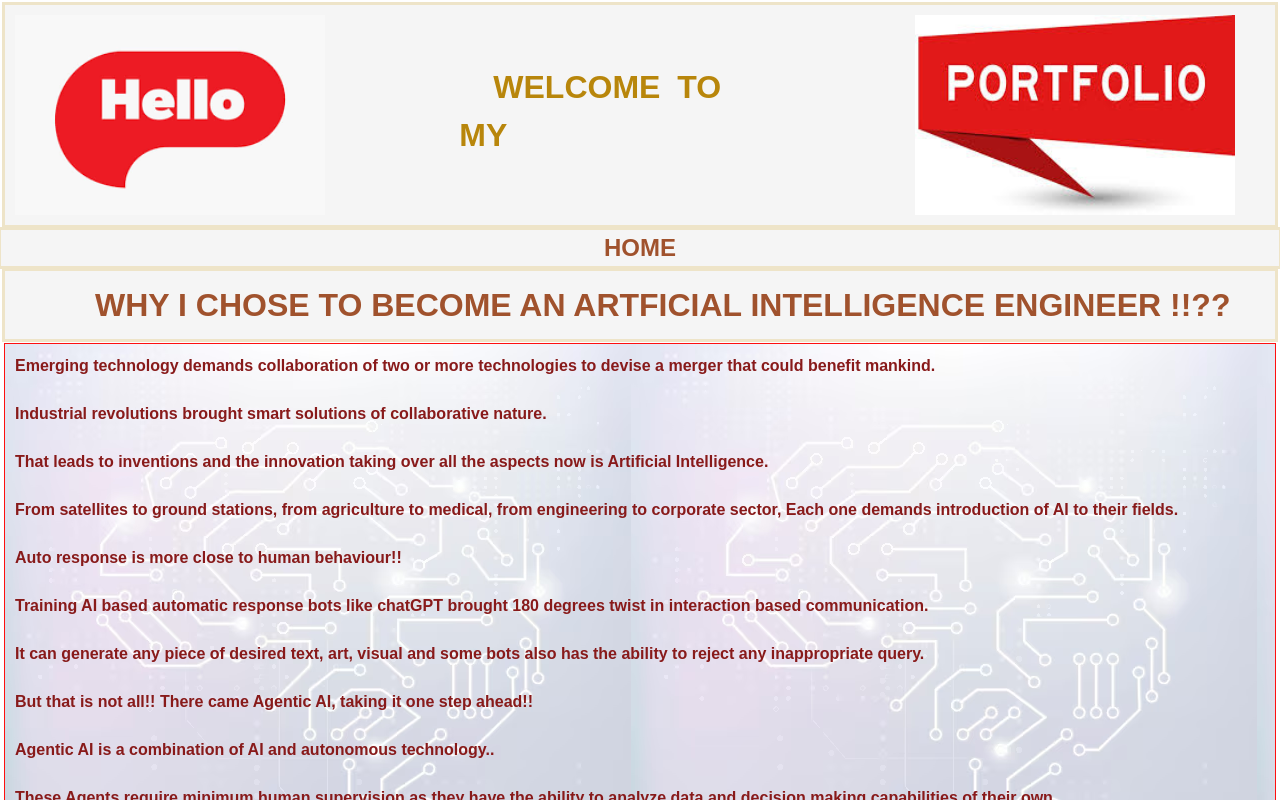
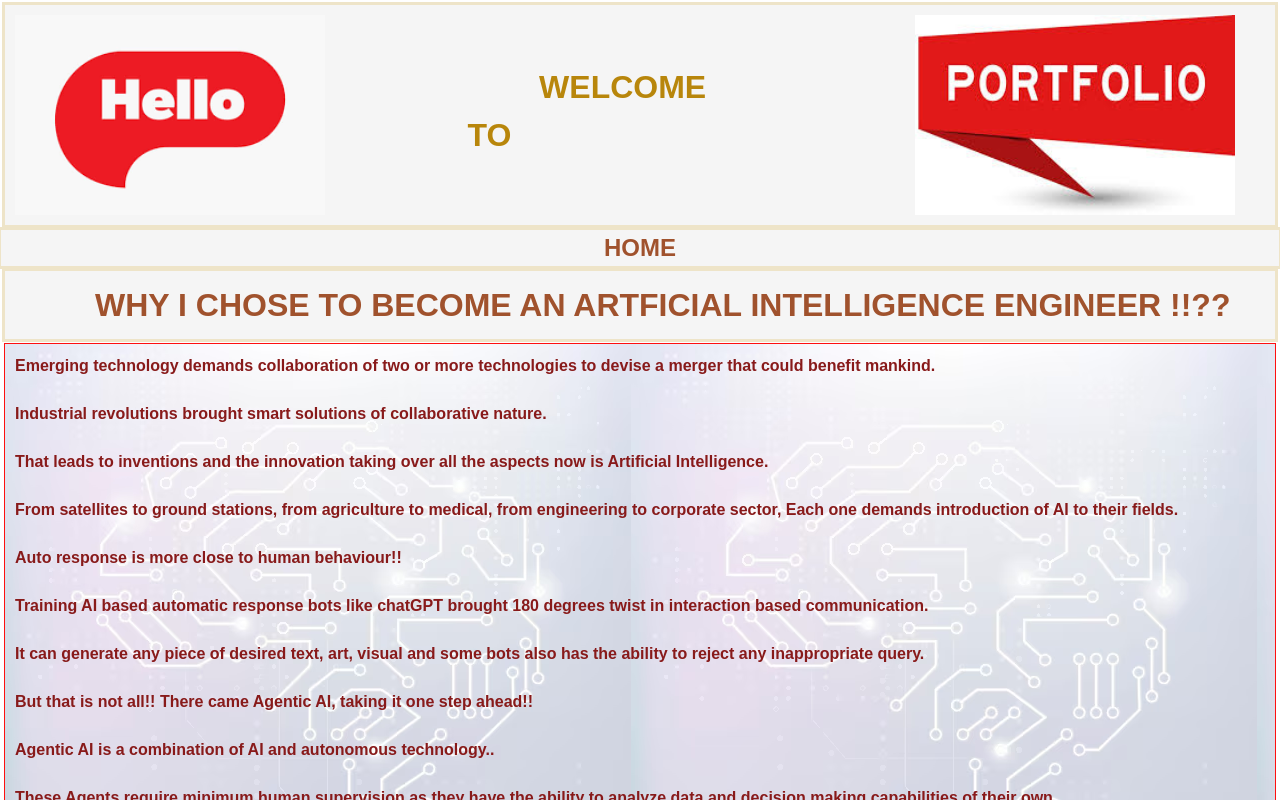
Before and after one commit to samiyamarium/portfolio_next_css, a Next.js app: page /pages/Home in a window 1280 px wide. Shown: the top 800 px of the page. Built offline with nearby package versions, Linux system fonts and the light colour scheme.

Commit message:
Update page.tsx

```diff
--- a/src/app/pages/Home/page.tsx
+++ b/src/app/pages/Home/page.tsx
@@ -9,7 +9,7 @@
     <div >
 
         <div className="home"><Image  className="imag" src={greet} alt="portfolio"/> &nbsp; &nbsp; &nbsp; &nbsp;&nbsp; &nbsp; &nbsp; &nbsp;
-            <h2 className='home3'><b className="intra"><br/>&nbsp;&nbsp;WELCOME TO MY</b> &nbsp;</h2> &nbsp; &nbsp; &nbsp; &nbsp; &nbsp; &nbsp;&nbsp; &nbsp;&nbsp; &nbsp;&nbsp; &nbsp;&nbsp; &nbsp; &nbsp;&nbsp;<Image className="imag" src={pf} alt="portfolio"/></div>
+            <h2 className='home3'><b className="intra"><br/>&nbsp;&nbsp;&nbsp;WELCOME TO </b> &nbsp;</h2> &nbsp; &nbsp; &nbsp; &nbsp; &nbsp; &nbsp;&nbsp; &nbsp;&nbsp; &nbsp;&nbsp; &nbsp;&nbsp; &nbsp; &nbsp;&nbsp;<Image className="imag" src={pf} alt="portfolio"/></div>
             <div className="home4"><h2><b>HOME</b></h2></div>
         <div className="home1"><h3><b> &nbsp; &nbsp;&nbsp; &nbsp;&nbsp; &nbsp;WHY I CHOSE TO BECOME AN ARTFICIAL INTELLIGENCE ENGINEER !!??</b></h3></div>
         <div className="para"><b>Emerging technology demands collaboration of two or more technologies to devise a merger that could benefit mankind. <br/><br/>Industrial revolutions brought smart solutions of collaborative nature. <br/><br/>That leads to inventions and the innovation taking over all the aspects now is Artificial Intelligence.<br/><br/>From satellites to ground stations, from agriculture to medical, from engineering to corporate sector, Each one demands introduction of AI to their fields.<br/><br/>Auto response is more close to human behaviour!! <br/><br/> Training AI based automatic response bots like chatGPT brought 180 degrees twist in interaction based communication.<br/><br/> It can generate any piece of desired text, art, visual and some bots also has the ability to reject any inappropriate query.<br/><br/>But that is not all!! There came Agentic AI, taking it one step ahead!!<br/><br/><b>Agentic AI</b> is a combination of AI and autonomous technology..<br/><br/>These Agents require minimum human supervision as they have the ability to analyze data and decision making capabilities of their own.. <br/><br/>These near human cognitions are achieved by using LLMs,ML,Deep learning and other brain usnpied sciences/engineering..<br/><br/>They are action-oriented!! <br/><br/>Looking at these developments ..Being an Electrical Engineer and an entusiast AI student..  I am working on developing skills on <b><i>Agentic AI</i></b> now !!</b></div> </div>
```
